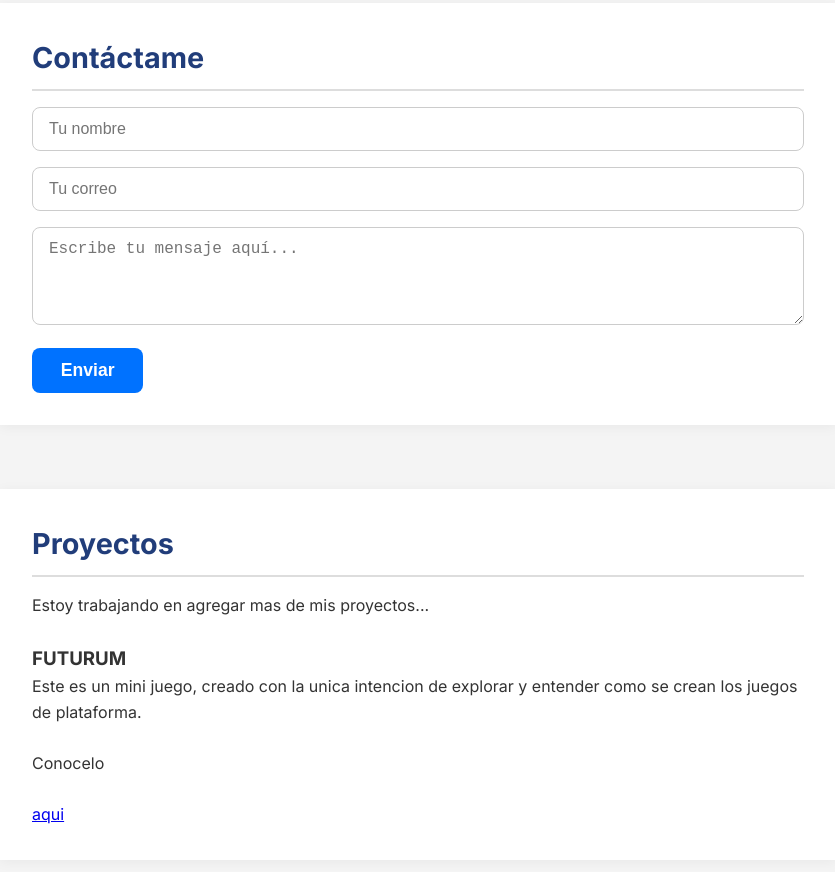
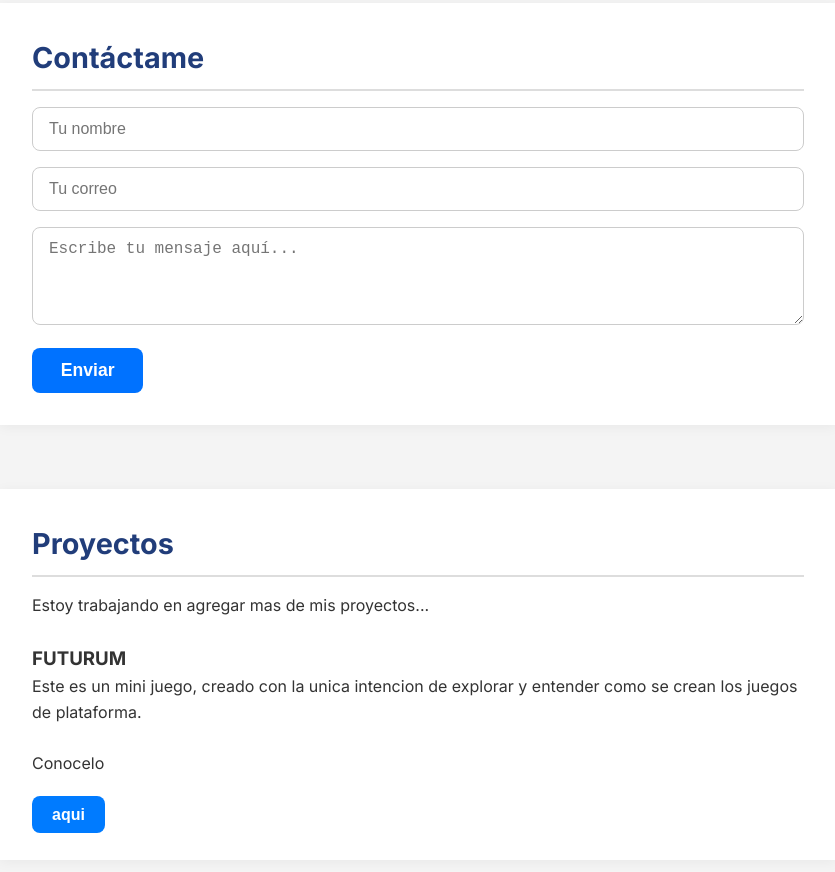
Before and after one commit to SantyJaramve/SJVCV, a plain HTML site: page index.html in a window 1280 px wide. Shown: the part 2748-3620 px from the top of the page, without its empty margins (222-1057 px from the left). Drawn offline with Linux system fonts and the light colour scheme.

Commit message:
Update style.css

```diff
--- a/style.css
+++ b/style.css
@@ -122,6 +122,23 @@
     background-color: #005bb5;
   }
 
+  .blue-button {
+      background-color: #007bff;
+      border: none;
+      padding: 10px 20px;
+      color: white;
+      font-weight: bold;
+      border-radius: 8px;
+      font-family: sans-serif;
+      text-decoration: none;
+      transition: background-color 0.3s ease;
+      margin-top: 20px;
+    }
+
+    .blue-button:hover {
+      background-color: #0056b3;
+    }
+
   /* Mensaje de confirmación */
   #mensaje-confirmacion {
     margin-top: 10px;
@@ -226,6 +243,11 @@
     pointer-events: all;
   }
 
+  .fcc-btn {
+  background-color: #324ea7;
+  color: white;
+}
+
   /* Responsive */
   @media (min-width: 768px) {
     .sidebar {
```
